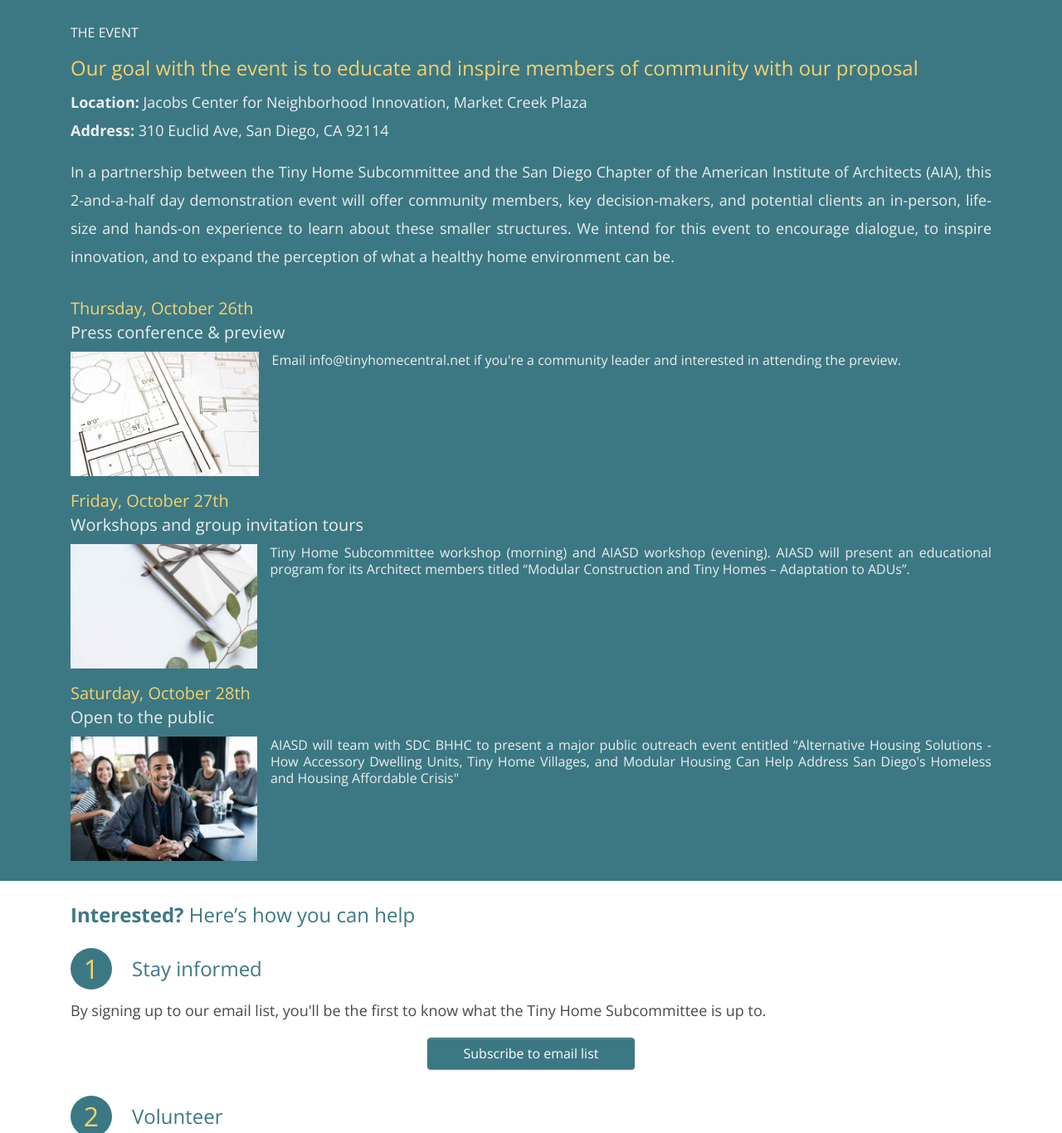
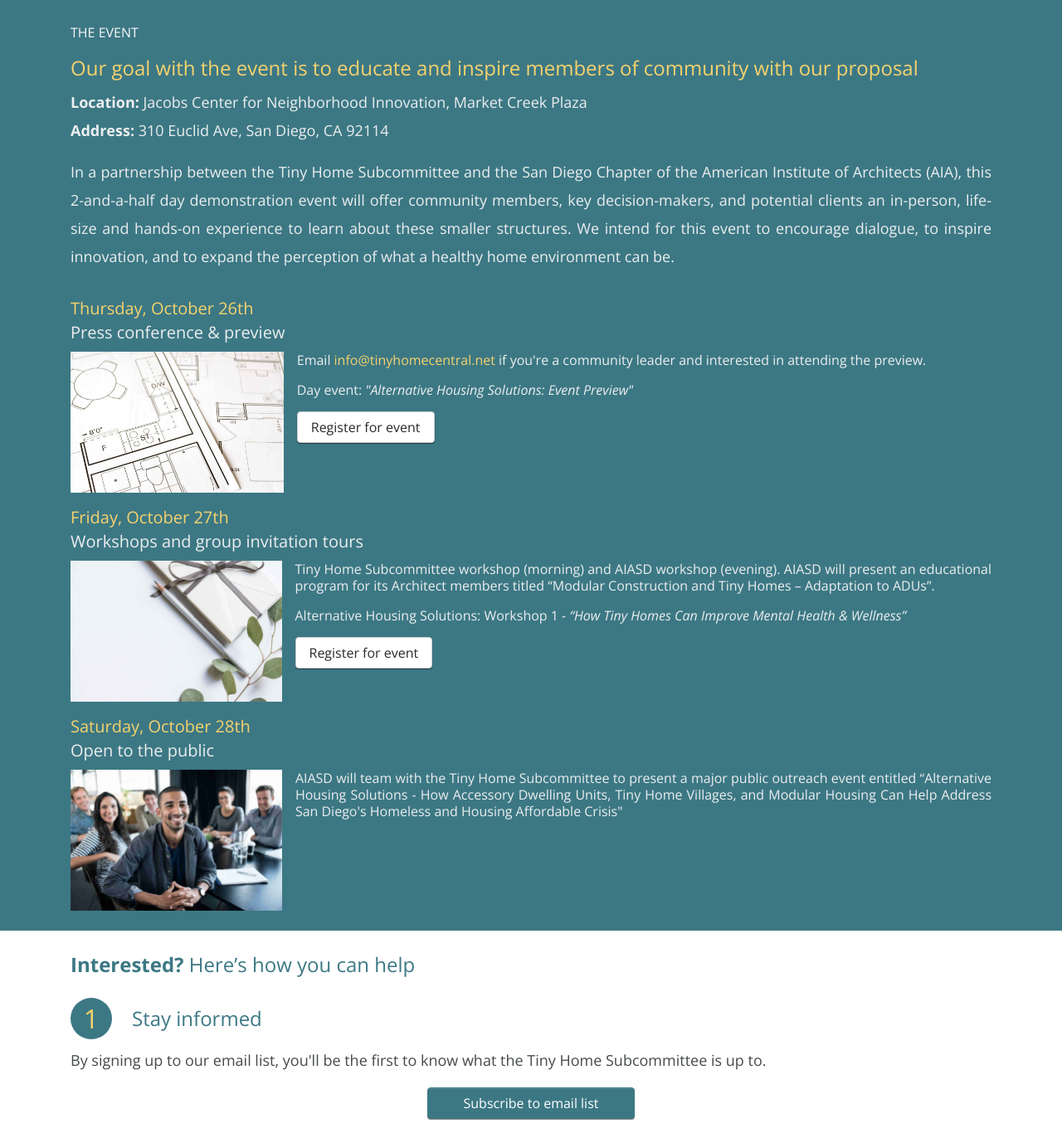
Before and after one commit to tinyhomesubcommittee/tinyhomesubcommittee, a PHP site: page / in a window 1280 px wide. Shown: the part 1245-2611 px from the top of the page at 83% size. Run offline with PHP 8.4, Linux system fonts and the light colour scheme; some libraries are stand-ins or nearby versions.

Commit message:
add Eventbright links to event days and change SDC BHHC to Tiny Home Subcommittee

```diff
--- a/index.html
+++ b/index.html
@@ -144,10 +144,20 @@
           <h3 class="subtitle">Press conference &amp; preview</h3>
           <div class="event-content">
             <img src="images/event/pexels-photo-271667_1024.jpeg" />
+            <div>
               <p>
-              Email info@tinyhomecentral.net if you're a community leader and
+                Email <a class="secondary" href="mailto:info@tinyhomecentral.net">info@tinyhomecentral.net</a> if you're a community leader and
                 interested in attending the preview.
               </p>
+              <p>
+                Day event: <em>"Alternative Housing Solutions: Event Preview"</em>
+              </p>
+              <a class="btn btn-secondary"
+                 href="https://www.eventbrite.com/e/alternative-housing-solutions-event-preview-tickets-38707089948?ref=ebtn"
+                 target="_blank">
+                 Register for event
+              </a>
+            </div>
           </div>
         </div>
         <div class="col-12 event-day">
@@ -155,11 +165,19 @@
           <h3 class="subtitle">Workshops and group invitation tours</h3>
           <div class="event-content">
             <img src="images/event/joanna-kosinska-254405_1024.jpg" />
+            <div>
               <p>
                 Tiny Home Subcommittee workshop (morning) and AIASD workshop (evening).
                 AIASD will present an educational program for its Architect members
                 titled “Modular Construction and Tiny Homes – Adaptation to ADUs”.
               </p>
+              <p>Alternative Housing Solutions: Workshop 1 - <em>“How Tiny Homes Can Improve Mental Health &amp; Wellness”</em></p>
+              <a class="btn btn-secondary"
+                 href="https://www.eventbrite.com/e/alternative-housing-solutions-workshop-1-how-tiny-homes-can-improve-mental-health-wellness-tickets-38707055846?ref=ebtn"
+                 target="_blank">
+                 Register for event
+               </a>
+            </div>
           </div>
         </div>
         <div class="col-12 event-day">
@@ -167,12 +185,15 @@
           <h3 class="subtitle">Open to the public</h3>
           <div class="event-content">
             <img src="images/event/people_1024.jpg" />
+            <div>
               <p>
-              AIASD will team with SDC BHHC to present a major public outreach
-              event entitled “Alternative Housing Solutions - How Accessory
-              Dwelling Units, Tiny Home Villages, and Modular Housing Can Help
-              Address San Diego's Homeless and Housing Affordable Crisis"
+                AIASD will team with the Tiny Home Subcommittee to present a
+                major public outreach event entitled “Alternative Housing
+                Solutions - How Accessory Dwelling Units, Tiny Home Villages,
+                and Modular Housing Can Help Address San Diego's Homeless and
+                Housing Affordable Crisis"
               </p>
+            </div>
           </div>
         </div>
       </div>
--- a/stylesheets/site.scss
+++ b/stylesheets/site.scss
@@ -1,4 +1,8 @@
 @import "bootstrap/bootstrap.scss";
+
+a.secondary {
+  color: $yellow;
+}
 
 h1, h2 {
   color: $teal;
@@ -104,7 +108,7 @@ nav .navbar-nav .nav-item > a.nav-link {
 
   img {
     margin: 0px;
-    max-height: 150px;
+    max-height: 170px;
 
     @include media-breakpoint-down(sm) {
       align-self: center;
@@ -126,7 +130,7 @@ nav .navbar-nav .nav-item > a.nav-link {
       flex-direction: column;
     }
 
-    p {
+    div {
       margin-left: 1em;
 
       @include media-breakpoint-down(sm) {
```
Also changed, not shown: stylesheets/site.css. Lines whose indentation alone changed are shown as unchanged.
